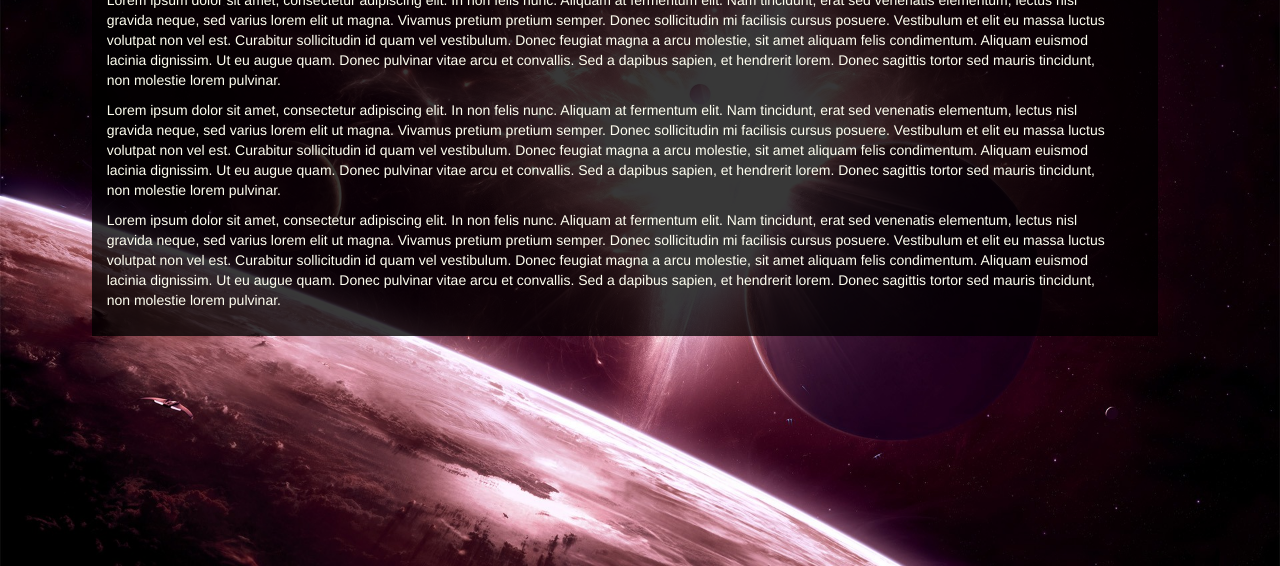
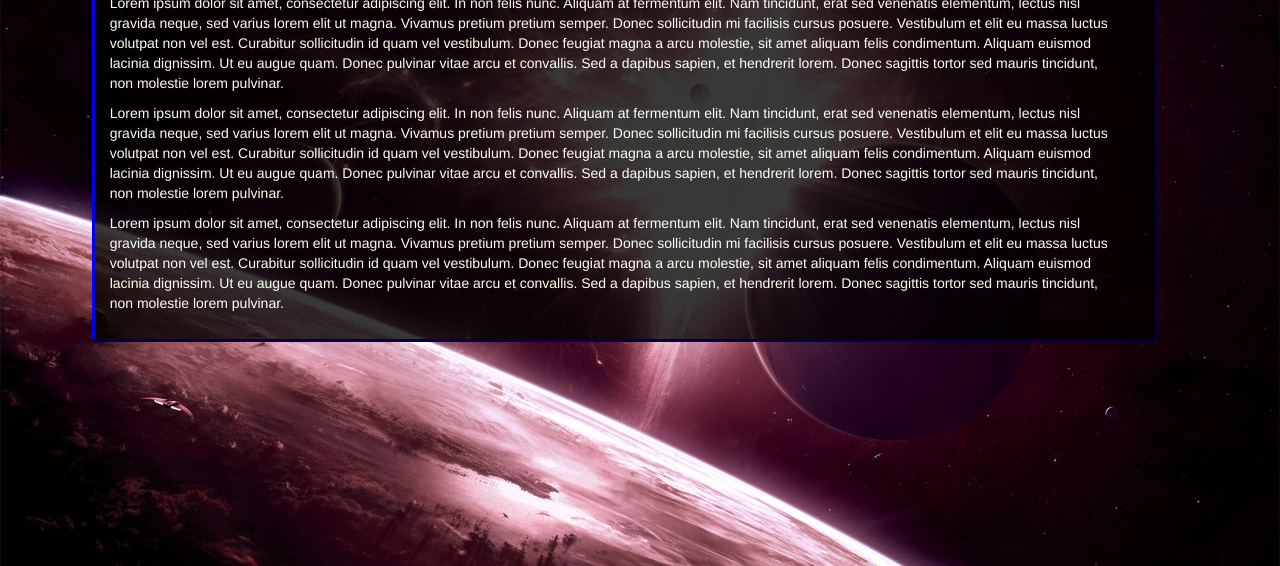
Before and after one commit to denezra/htmlStarter, a plain HTML site: page index.html in a window 1280 px wide. Shown: the part 234-800 px from the top of the page. Drawn offline with nearby package versions, Linux system fonts and the light colour scheme.

Commit message:
Modify CSS

```diff
--- a/asset/style/custom.css
+++ b/asset/style/custom.css
@@ -16,7 +16,14 @@ body {
 /*==========================CONTENT=========================================*/
 .contentSection { height: 100%; width: 100%; }
 
-.contentSection .content { background-color: rgba(0, 0, 0, 0.78); padding: 15px; }
+.contentSection .content {
+	background-color: rgba(0, 0, 0, 0.78);
+	border-color:#009;
+	border-radius:5px;
+	border-style:outset;
+	border-width:medium;
+	padding: 15px;
+}
 
 .contentSection .content .scrollContent{
 	color: ivory;
```
